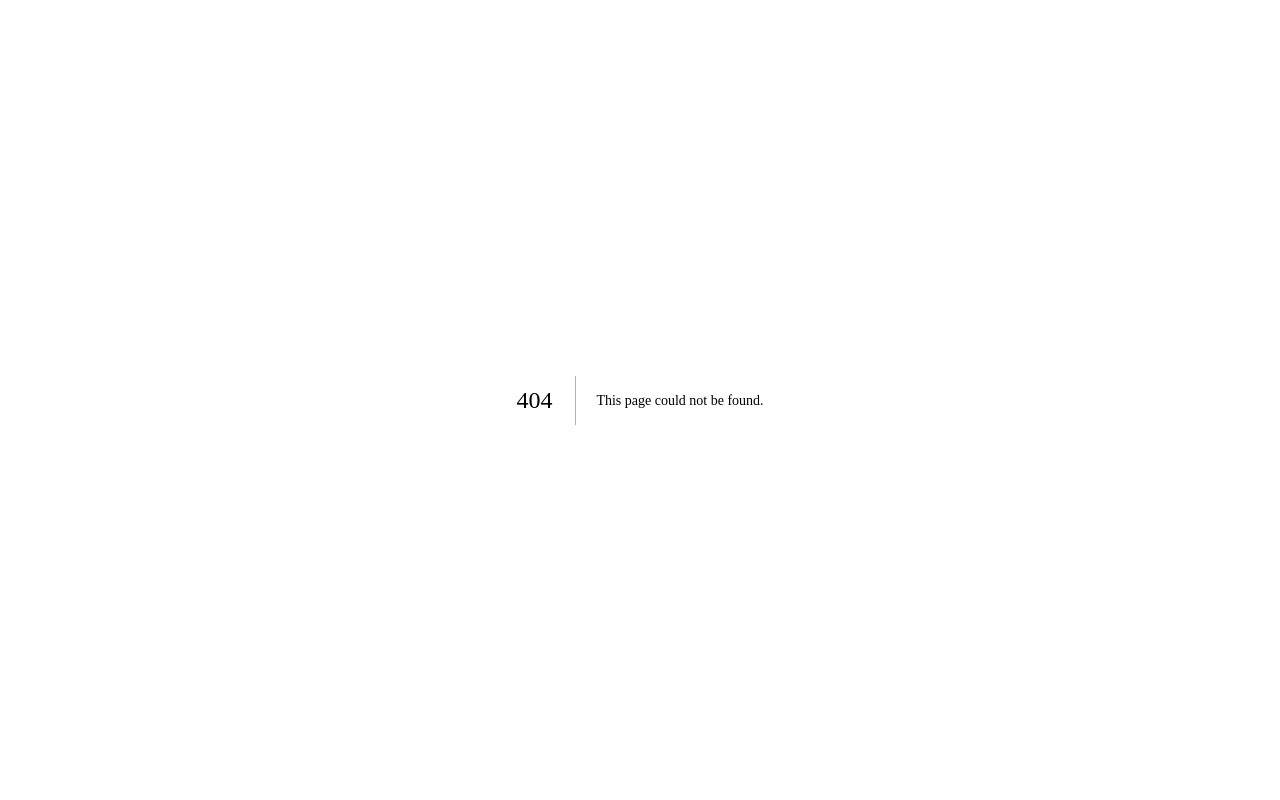
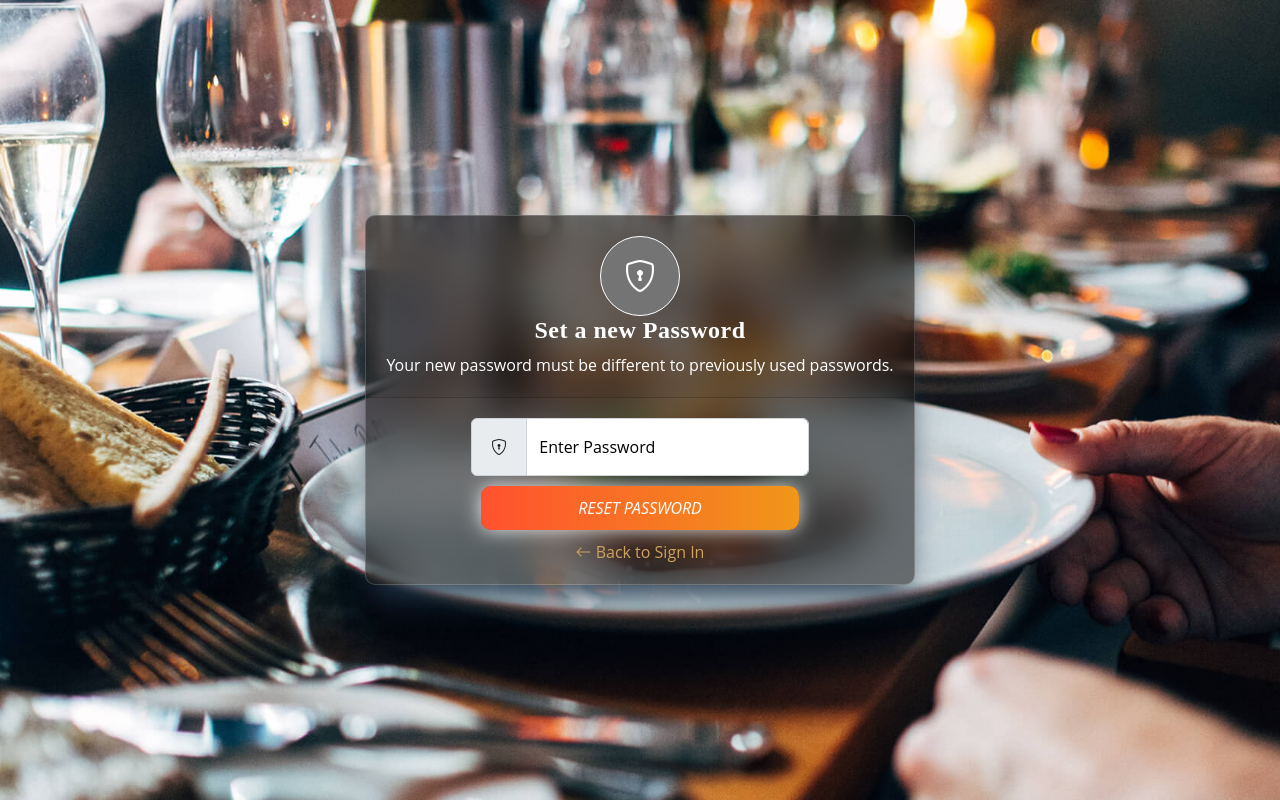
Before and after one commit to koushikpuppala/Cheffy, a Next.js app: page /password-reset in a window 1280 px wide. Before the commit this address had no page. Built offline with nearby package versions, Linux system fonts and the light colour scheme.

Commit message:
added password reset

```diff
--- /dev/null
+++ b/pages/password-reset.tsx
@@ -0,0 +1,63 @@
+/* eslint-disable jsx-a11y/anchor-is-valid */
+import type { NextPage } from 'next'
+import Link from 'next/link'
+import style from '../styles/password-reset.module.scss'
+
+const PasswordReset: NextPage = () => {
+	return (
+		<>
+			<section id='hero' className={style.hero}>
+				<div className={`${style.container}`}>
+					<div className={`card text-center ${style.card}`}>
+						<div className={`card-header ${style.card_head}`}>
+							<div className={`${style.symbol}`}>
+								<span className={`${style.symbol_item}`}>
+									<i className='bi bi-shield-lock'></i>
+								</span>
+							</div>
+							<h1 className={`card-title ${style.card_head_title}`}>
+								Set a new Password
+							</h1>
+							Your new password must be different to previously used passwords.
+						</div>
+						<div className={`card-body ${style.card_body}`}>
+							<form className='col-md-8'>
+								<div className='input-group col-12'>
+									<div className='input-group-text col-2'>
+										<i className='bi bi-shield-lock col-12'></i>
+									</div>
+									<div className='form-floating col-10'>
+										<input
+											type='password'
+											className='form-control'
+											id='password'
+											placeholder='Cheffy@123'
+											style={{
+												borderRadius: '0 0.375rem 0.375rem 0',
+											}}
+										/>
+										<label
+											htmlFor='password'
+											style={{
+												color: '#000',
+											}}>
+											Enter Password
+										</label>
+									</div>
+								</div>
+								<i className={style.reset_pass}>Reset Password</i>
+								<Link href='/'>
+									<a>
+										<i className='bi bi-arrow-left'></i> Back to Sign In
+									</a>
+								</Link>
+							</form>
+						</div>
+					</div>
+				</div>
+			</section>
+		</>
+	)
+}
+
+export default PasswordReset
--- /dev/null
+++ b/styles/password-reset.module.scss
@@ -0,0 +1,99 @@
+.hero {
+	width: 100%;
+	height: 100vh;
+	background: url('/hero-bg.jpg') top center;
+	background-size: cover;
+	position: relative;
+	padding: 0;
+	justify-content: center;
+	align-items: center;
+	display: flex;
+	.container {
+		padding: 1rem;
+	}
+	.card {
+		box-shadow: rgb(38, 57, 77) 0px 20px 30px -10px;
+		background: rgba(0, 0, 0, 0.5);
+		// box-shadow: 0 8px 32px 0 rgba(31, 38, 135, 0.37);
+		backdrop-filter: blur(20px);
+		-webkit-backdrop-filter: blur(20px);
+		border-radius: 10px;
+		border: 1px solid rgba(255, 255, 255, 0.18);
+		.card_head {
+			padding: 20px;
+			display: flex;
+			justify-content: center;
+			align-items: center;
+			flex-direction: column;
+			.card_head_title {
+				font-size: 24px;
+				font-family: 'Playfair Display', serif;
+				font-weight: 600;
+				color: #fff;
+				// text-transform: uppercase;
+				letter-spacing: 0.5px;
+			}
+			.symbol {
+				border: #ffffff solid 1px;
+				background: rgb(116, 116, 116);
+				border-radius: 50%;
+				width: 5rem;
+				height: 5rem;
+				display: flex;
+				justify-content: center;
+				align-items: center;
+				// margin-left: 45%;
+				.symbol_item {
+					position: relative;
+					font-size: 2rem;
+					color: #fff;
+				}
+			}
+		}
+		.card_body {
+			padding: 20px;
+			display: flex;
+			justify-content: center;
+			align-items: center;
+			flex-direction: column;
+			form {
+				justify-content: center;
+				align-items: center;
+				flex-direction: column;
+			}
+			.card_body_title {
+				font-size: 18px;
+				font-weight: 600;
+				color: #fff;
+				text-transform: uppercase;
+				letter-spacing: 0.5px;
+			}
+			.card_body_text {
+				padding: 10px 0 0 0;
+				font-size: 14px;
+				font-weight: 400;
+				color: #fff;
+				letter-spacing: 0.5px;
+			}
+		}
+		.reset_pass {
+			background-image: linear-gradient(to right, #ff512f 0%, #f09819 51%, #ff512f 100%);
+			margin: 10px;
+			padding: 10px;
+			text-align: center;
+			text-transform: uppercase;
+			font-size: medium;
+			transition: 0.5s;
+			background-size: 200% auto;
+			color: white;
+			box-shadow: 0 0 20px #eee;
+			border-radius: 10px;
+			display: block;
+			&:hover {
+				background-position: right center; /* change the direction of the change here */
+				color: #fff;
+				text-decoration: none;
+			}
+		}
+	}
+}
```
